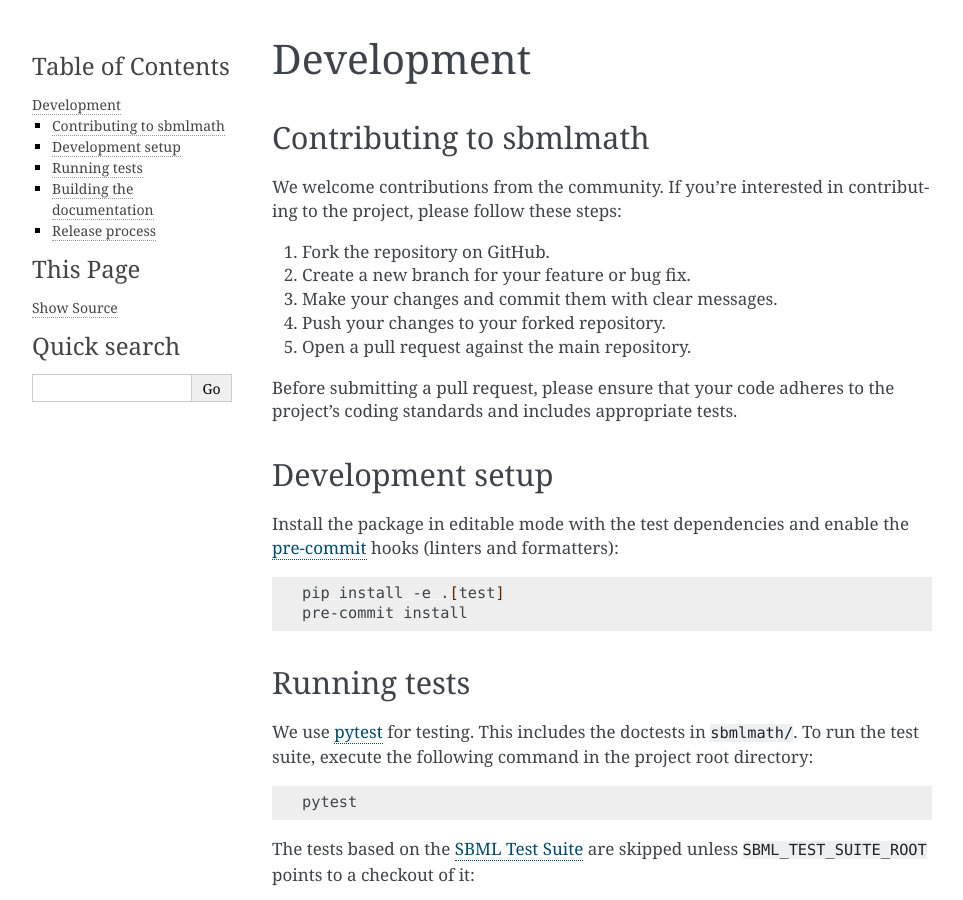
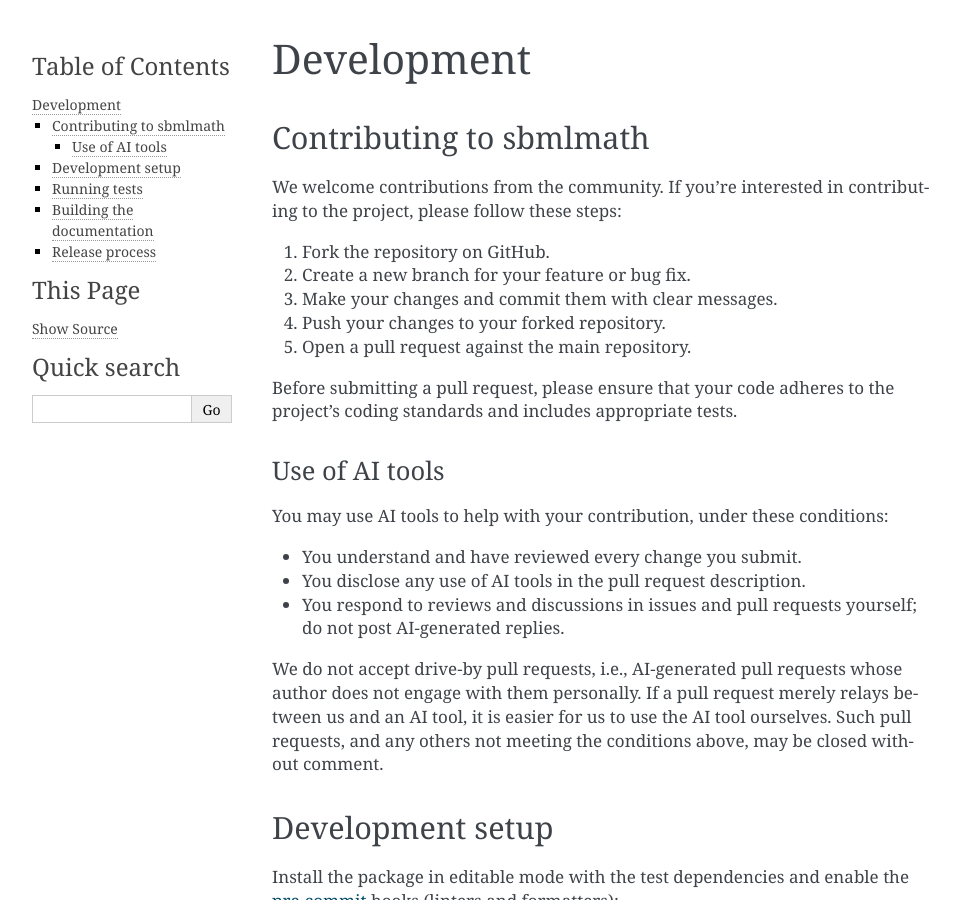
Before and after one commit to dweindl/sbmlmath, a Sphinx documentation site: the page built from doc/development.rst, in a window 1280 px wide and 900 px high. Shown: the whole window, without its empty margins (148-1111 px from the left). Built offline with Sphinx 7.4.7, drawn with Linux system fonts in a browser that asks for light colours.

Commit message:
doc: add policy on use of AI tools in contributions
Allow AI-assisted contributions if changes are reviewed, AI use is
disclosed, and discussions are handled by the author personally.
Drive-by AI-generated pull requests may be closed without comment.

Co-Authored-By: Claude Opus 5.5 <noreply@anthropic.com>

```diff
--- a/doc/development.rst
+++ b/doc/development.rst
@@ -15,6 +15,23 @@ If you're interested in contributing to the project, please follow these steps:
 
 Before submitting a pull request, please ensure that your code adheres to the
 project's coding standards and includes appropriate tests.
+
+Use of AI tools
+^^^^^^^^^^^^^^^
+
+You may use AI tools to help with your contribution, under these conditions:
+
+* You understand and have reviewed every change you submit.
+* You disclose any use of AI tools in the pull request description.
+* You respond to reviews and discussions in issues and pull requests
+  yourself; do not post AI-generated replies.
+
+We do not accept drive-by pull requests, i.e., AI-generated pull requests
+whose author does not engage with them personally.
+If a pull request merely relays between us and an AI tool,
+it is easier for us to use the AI tool ourselves.
+Such pull requests, and any others not meeting the conditions above,
+may be closed without comment.
 
 
 Development setup
```
